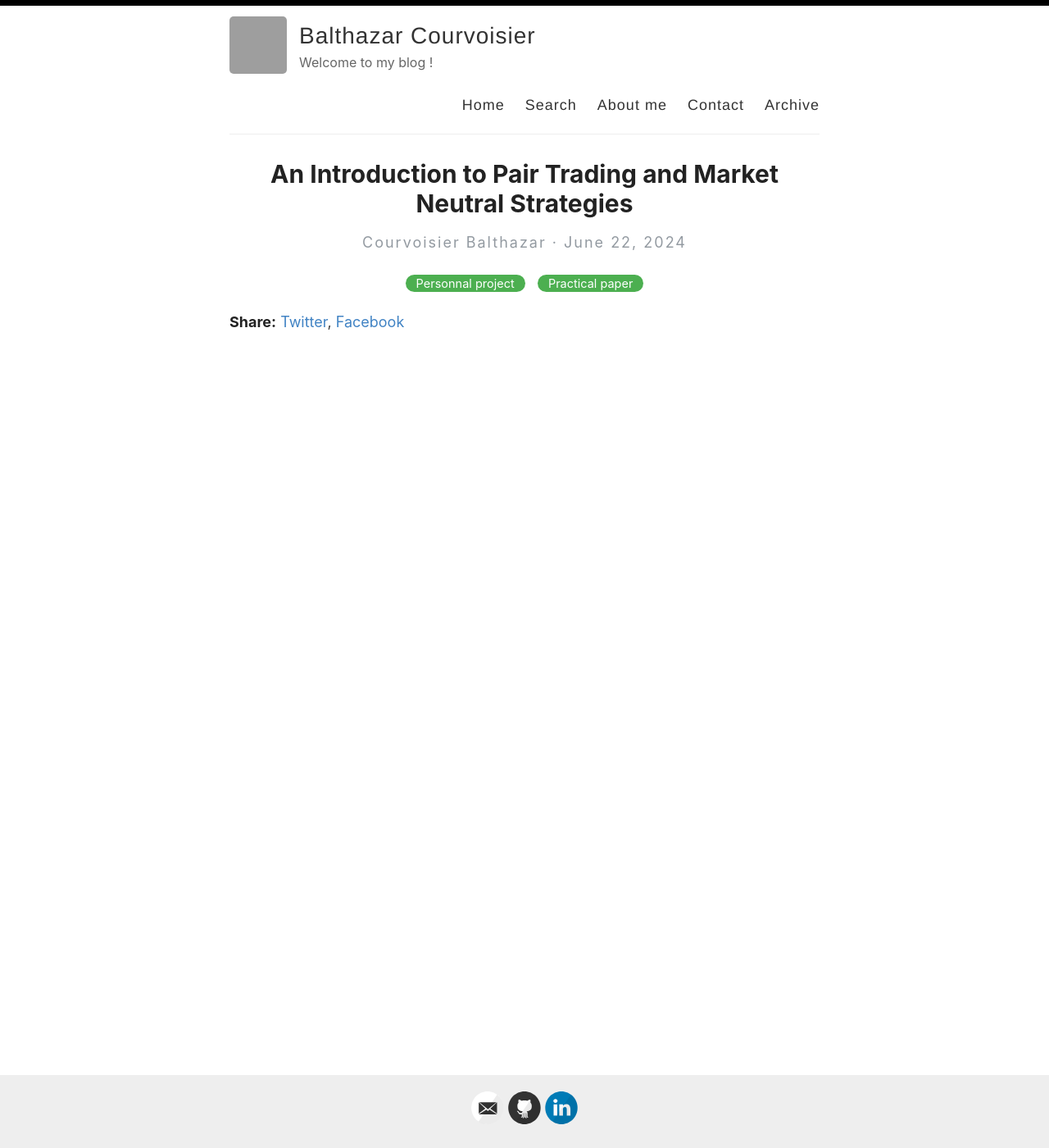
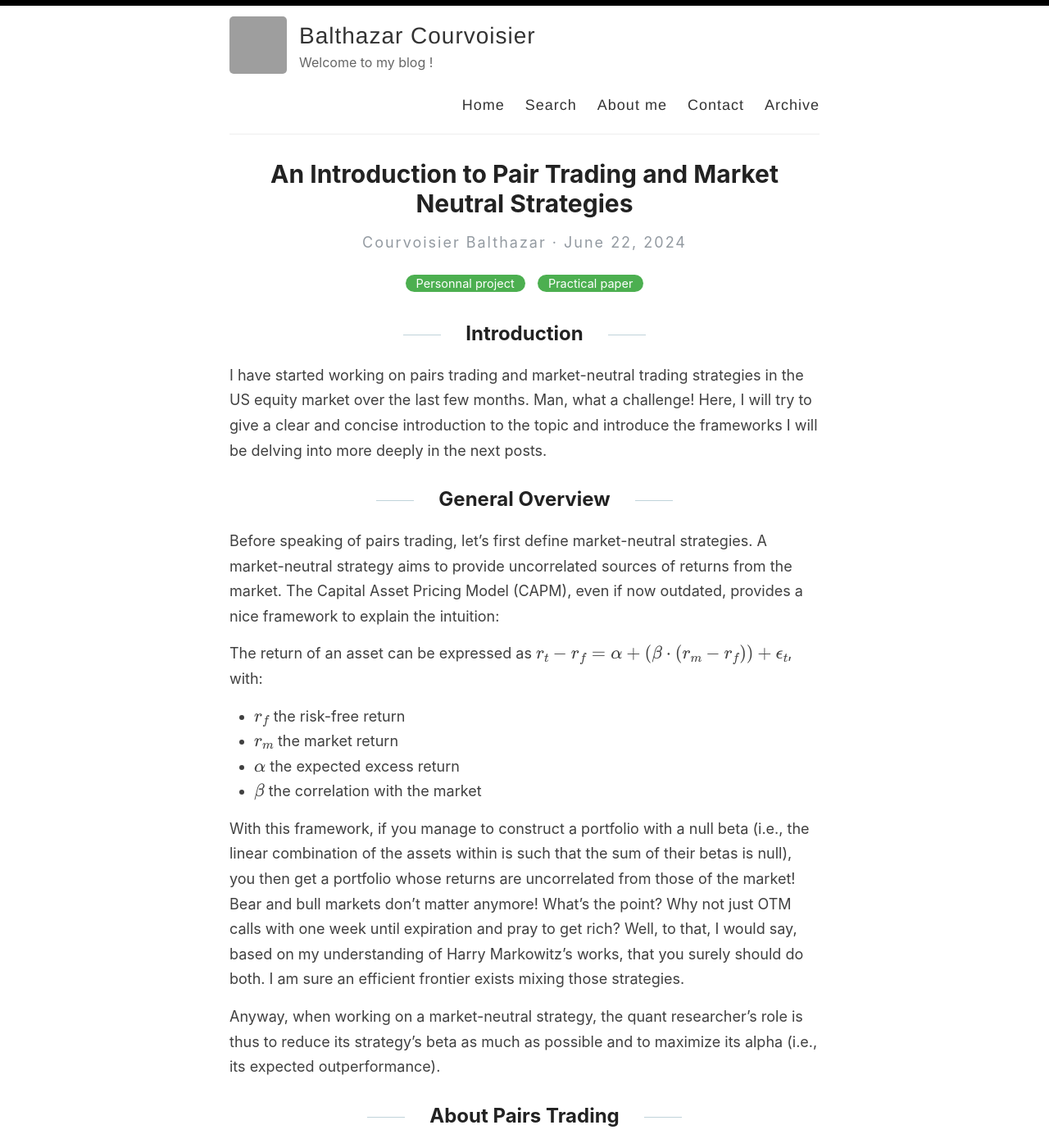
Before and after one commit to Zaltarba/blog, a Jekyll site: the page built from _posts/2024-06-22-IntroPairsTrading.md, in a window 1280 px wide and 1400 px high. Shown: the whole window at 82% size. Built offline with Jekyll 4.4.1, drawn with Linux system fonts in a browser that asks for light colours; formulas are drawn with MathJax 3; some of the changed text lies outside the part shown.

Commit message:
Update 2024-06-22-IntroPairsTrading.md

```diff
--- a/_posts/2024-06-22-IntroPairsTrading.md
+++ b/_posts/2024-06-22-IntroPairsTrading.md
@@ -4,3 +4,25 @@ title: An Introduction to Pair Trading and Market Neutral Strategies
 categories: [Personnal project, Practical paper]
 excerpt: This post is the first of a serie about pair trading and market neutral strategies ...
 ---
+
+## Introduction
+
+I have started working on pairs trading and market-neutral trading strategies in the US equity market over the last few months. Man, what a challenge! Here, I will try to give a clear and concise introduction to the topic and introduce the frameworks I will be delving into more deeply in the next posts.
+
+## General Overview
+
+Before speaking of pairs trading, let's first define market-neutral strategies. A market-neutral strategy aims to provide uncorrelated sources of returns from the market. The Capital Asset Pricing Model (CAPM), even if now outdated, provides a nice framework to explain the intuition:
+
+The return of an asset can be expressed as $r_t - r_f = \alpha + (\beta \cdot (r_m - r_f)) + \epsilon_t$, with:
+- $r_f$ the risk-free return
+- $r_m$ the market return
+- $\alpha$ the expected excess return
+- $\beta$ the correlation with the market
+
+With this framework, if you manage to construct a portfolio with a null beta (i.e., the linear combination of the assets within is such that the sum of their betas is null), you then get a portfolio whose returns are uncorrelated from those of the market! Bear and bull markets don't matter anymore! What's the point? Why not just OTM calls with one week until expiration and pray to get rich? Well, to that, I would say, based on my understanding of Harry Markowitz's works, that you surely should do both. I am sure an efficient frontier exists mixing those strategies.
+
+Anyway, when working on a market-neutral strategy, the quant researcher's role is thus to reduce its strategy's beta as much as possible and to maximize its alpha (i.e., its expected outperformance).
+
+## About Pairs Trading
+
+Sorry had to go to lunch
```
